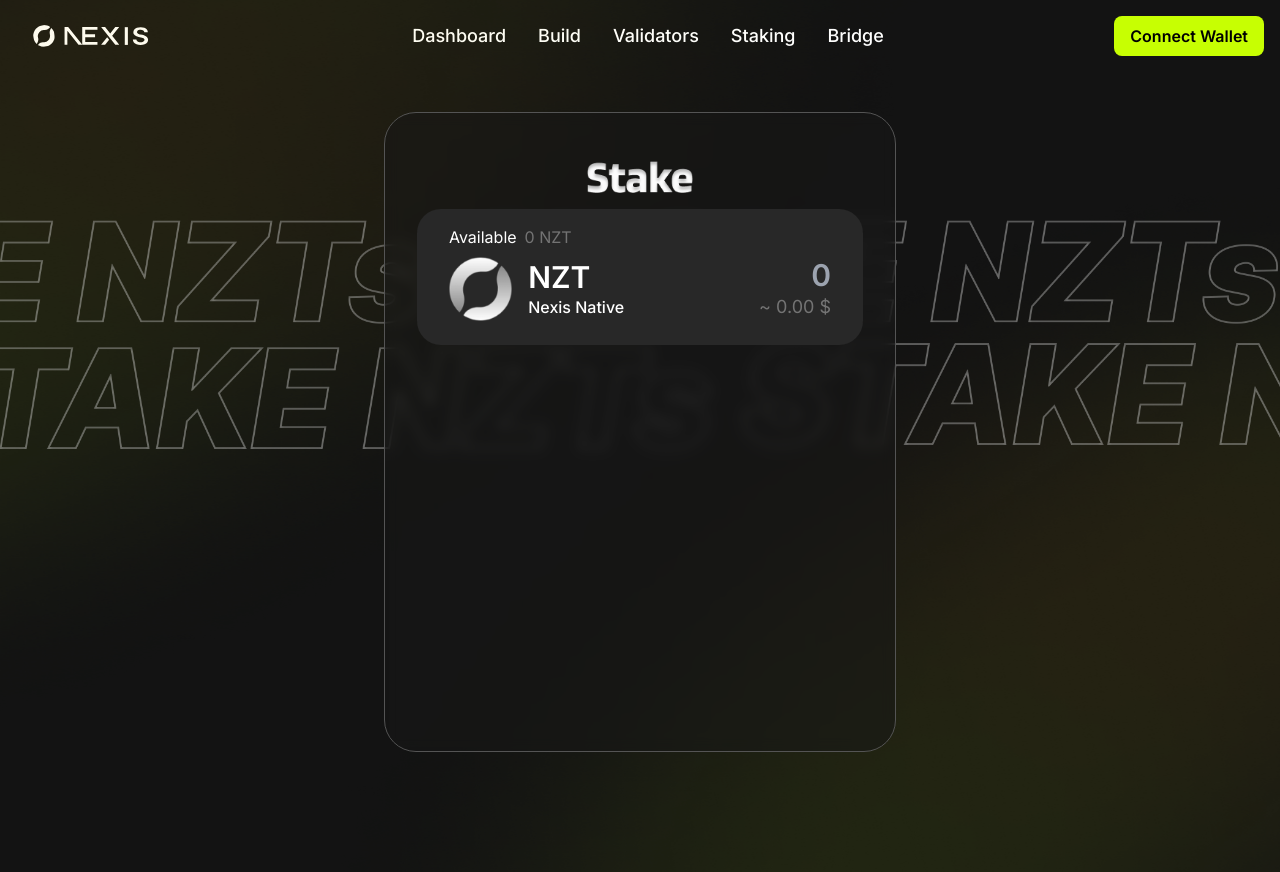
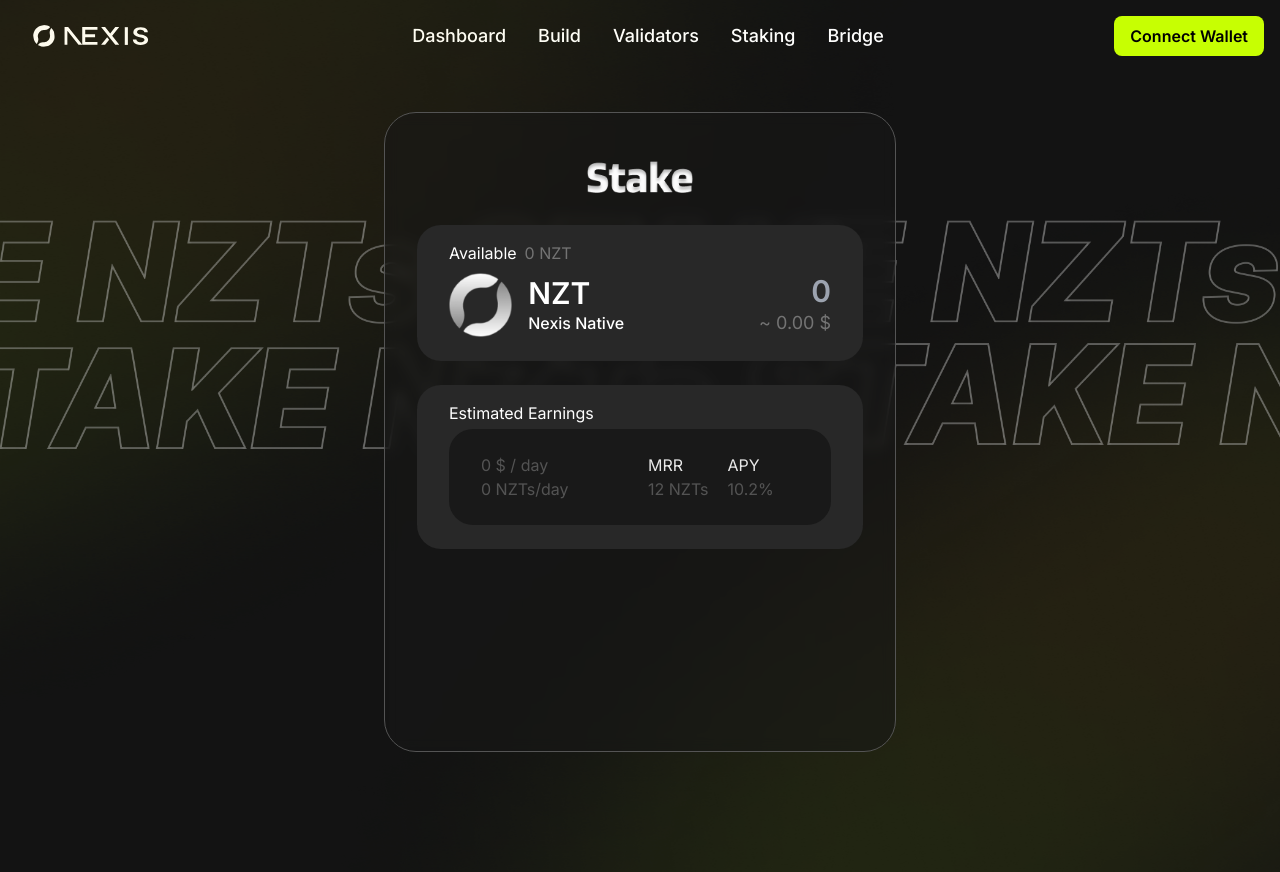
Before and after one commit to isabella232/nexis-console, a Next.js app: page /stake in a window 1280 px wide. Built offline with nearby package versions, Linux system fonts and the light colour scheme.

Commit message:
estimated earnings

```diff
--- a/src/app/stake/page.tsx
+++ b/src/app/stake/page.tsx
@@ -12,7 +12,7 @@
             <div className='flex justify-center'>
               <img src="/stake-page/stake-title.png" alt="" className='h-8 my-4' />
             </div>
-  <div className='bg-[#282828] flex justify-center flex-col p-4 rounded-3xl px-8 py-2'>
+            <div className='bg-[#282828] flex justify-center flex-col p-4 rounded-3xl px-8 py-2 my-4'>
               <div className='flex mt-2'>
                 <div className='mr-2'>
                   Available
@@ -41,6 +41,44 @@
                 </div>
               </div>
             </div>
+
+            <div className='bg-[#282828] flex justify-center flex-col p-4 rounded-3xl px-8 py-2 my-6'>
+              <div className='flex mt-2'>
+                <div className='mr-2'>
+                  Estimated Earnings
+                </div>
+              </div>
+              <div className='bg-[#191919] grid grid-cols-2 gap-4 p-4 rounded-3xl px-8 py-2 my-4 w-[100%] mt-[4px]'>
+                <div className='py-4'>
+                  <div className='opacity-25'>
+                    0 $ / day
+                  </div>
+                  <div className='opacity-25'>
+                    0 NZTs/day
+                  </div>
+                </div>
+                <div className='grid grid-cols-2 gap-2'>
+                <div className='py-4'>
+                  <div className='opacity-90'>
+                    MRR
+                  </div>
+                  <div className='opacity-25'>
+                   12 NZTs
+                  </div>
+                </div>
+                <div className='py-4'>
+                <div className='opacity-90'>
+                    APY
+                  </div>
+                  <div className='opacity-25'>
+                    10.2%
+                  </div>
+                </div>
+
+                </div>
+              </div>
+
+            </div>
           </div>
         </div>
       </div>
```
Lines whose indentation alone changed are shown as unchanged.
